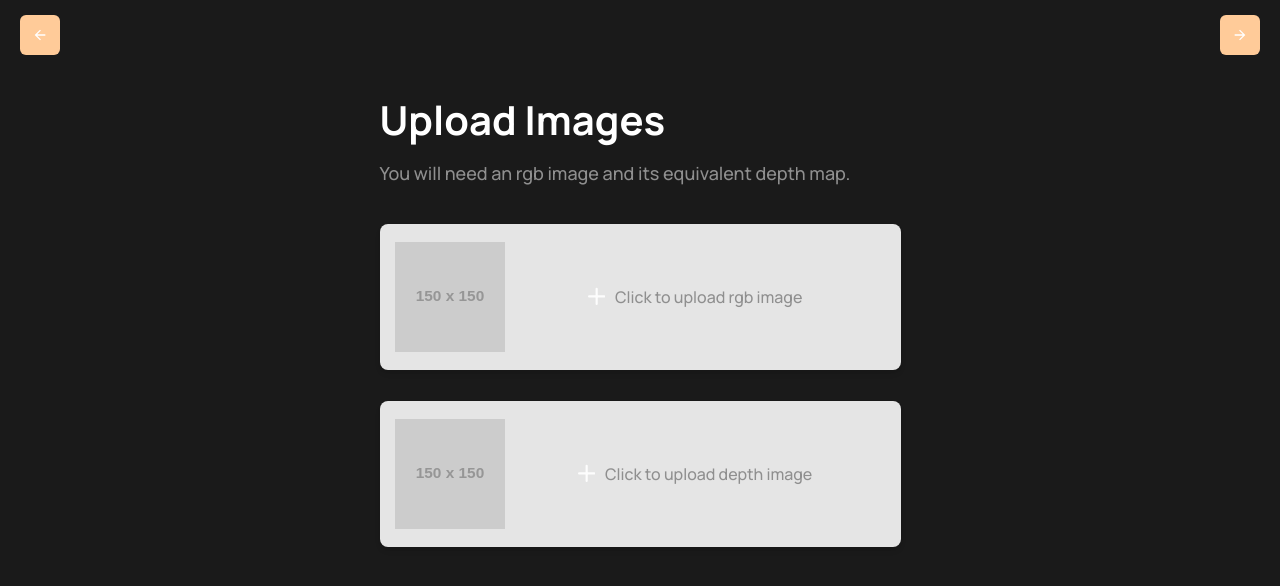
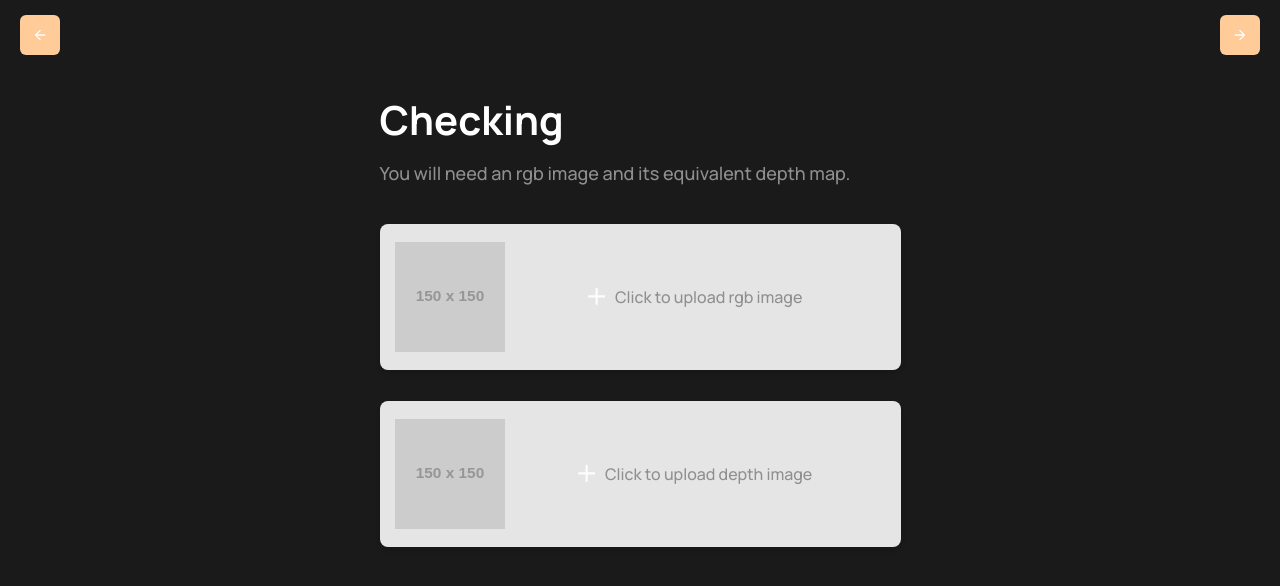
Before and after one commit to stanleydukor/bokeh-react-app, a React (Create React App) app: page /app/editor in a window 1280 px wide. Shown: the top 586 px of the page. Built offline with nearby package versions, Linux system fonts and the light colour scheme; the HTML template or start-up script is replaced by a standard one.

Commit message:
setup editor page

```diff
--- a/src/modules/Main/index.jsx
+++ b/src/modules/Main/index.jsx
@@ -5,6 +5,7 @@ import Loading from "components/Loading";
 import { mainRoutes } from "routes/routes-list";
 
 const UploadImages = React.lazy(() => import("./pages/UploadImages"));
+const Editor = React.lazy(() => import("./pages/Editor"));
 
 const Main = () => {
   const { path } = useRouteMatch();
@@ -13,7 +14,7 @@ const Main = () => {
       <EditorHeader />
       <div style={{ height: "calc(100vh - 70px)" }}>
         <Switch>
-          <Route path={`${path}${mainRoutes.editor}`} render={props => <UploadImages {...props} />} />
+          <Route path={`${path}${mainRoutes.editor}`} render={props => <Editor {...props} />} />
           <Route path={`${path}${mainRoutes.uploadImages}`} render={props => <UploadImages {...props} />} />
           <Redirect to={`${path}${mainRoutes.uploadImages}`} />
         </Switch>
--- /dev/null
+++ b/src/modules/Main/pages/Editor/index.jsx
@@ -0,0 +1,54 @@
+import React from "react";
+import { connect } from "react-redux";
+import { Helmet } from "react-helmet";
+import { Flex, Box, Text } from "@chakra-ui/react";
+import PictureInput from "components/PictureInput";
+import EditorStyle from "./style";
+
+const Editor = () => {
+  return (
+    <EditorStyle>
+      <Helmet>
+        <title>Bokehian Rhapsody - Editor</title>
+      </Helmet>
+      <Flex alignItems="center" justifyContent="center" padding="20px">
+        <Box w="521px" maxW="100%">
+          <Flex flexDirection="column">
+            <Text variant="header" size="xl">
+              Checking
+            </Text>
+            <Text size="sm" mt="10px" mb="37px">
+              You will need an rgb image and its equivalent depth map.
+            </Text>
+            <Box mb="30px">
+              <PictureInput id="upload-rgb" text="Click to upload rgb image" />
+            </Box>
+            <Box>
+              <PictureInput id="upload-depth" text="Click to upload depth image" />
+            </Box>
+            {/* <Flex justifyContent="flex-end" mt="47px">
+              <Button variant="ghost" size="sm">
+                Skip
+              </Button>
+              <Button variant="primary" ml="10px" size="lg">
+                Next
+              </Button>
+            </Flex> */}
+          </Flex>
+        </Box>
+      </Flex>
+    </EditorStyle>
+  );
+};
+
+const mapStateToProps = state => ({
+  // test: testSelectors.test(state),
+  // users: testSelectors.users(state)
+});
+
+const mapDispatchToProps = {
+  // testActions: testActions.test,
+  // toggleDarkMode: themeActions.toggleDarkMode
+};
+
+export default connect(mapStateToProps, mapDispatchToProps)(Editor);
--- /dev/null
+++ b/src/modules/Main/pages/Editor/style.js
@@ -0,0 +1,5 @@
+import styled from "styled-components";
+
+const EditorStyle = styled.div``;
+
+export default EditorStyle;
--- a/src/modules/Main/pages/UploadImages/style.js
+++ b/src/modules/Main/pages/UploadImages/style.js
@@ -1,15 +1,5 @@
 import styled from "styled-components";
 
-const UploadImagesStyle = styled.div`
-  @media only screen and (max-width: 570px) {
-    .custom-input-group {
-      flex-direction: column;
-      input {
-        margin-left: 0;
-        margin-right: 0;
-      }
-    }
-  }
-`;
+const UploadImagesStyle = styled.div``;
 
 export default UploadImagesStyle;
```
Also changed, not shown: src/modules/Onboarding/pages/Landing/style.js (+0 -9 lines), 1 other file (tests, documents, lock files or other folders).
